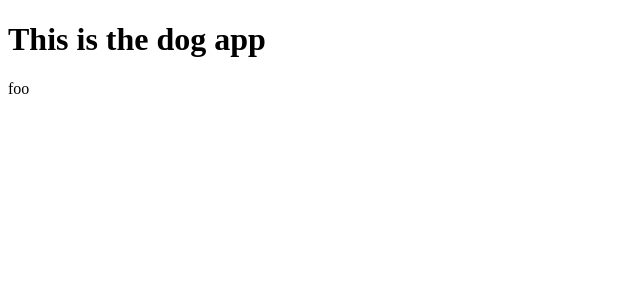
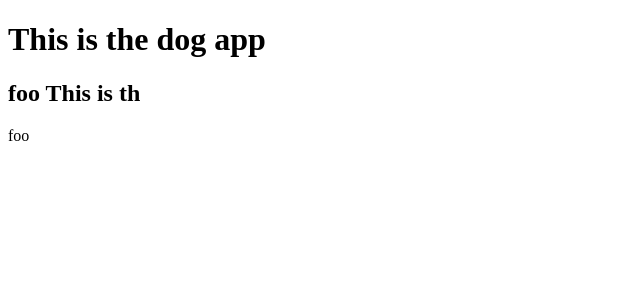
Before and after one commit to kenyo/dog-app, a React (Create React App) app: page / in a window 1280 px wide. Shown: the top 300 px of the page, without its empty margins (0-640 px from the left). Built offline with nearby package versions, Linux system fonts and the light colour scheme.

Commit message:
add state to header

```diff
--- a/src/components/Header.jsx
+++ b/src/components/Header.jsx
@@ -4,13 +4,20 @@ export default class Header extends Component {
   constructor(props) {
     super(props)
 
-    this.state = {foo: 'foo'}
+    this.state = {
+      foo: 'foo',
+      text: this.props.text.slice(0, 10),
+    }
   }
 
   render() {
+    const { foo, text } = this.state
+    const subHead = `${foo} ${text}`
+
     return (
       <div>
         <h1>{this.props.text}</h1>
+        <h2>{subHead}</h2>
         <p>{this.state.foo}</p>
       </div>
     )
```
